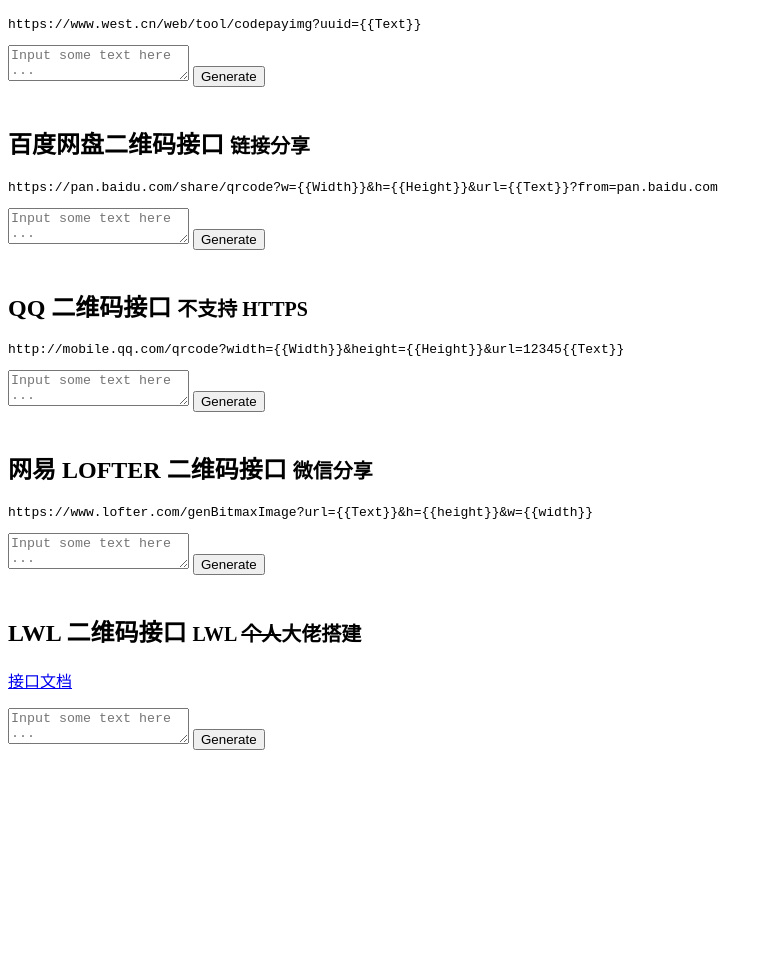
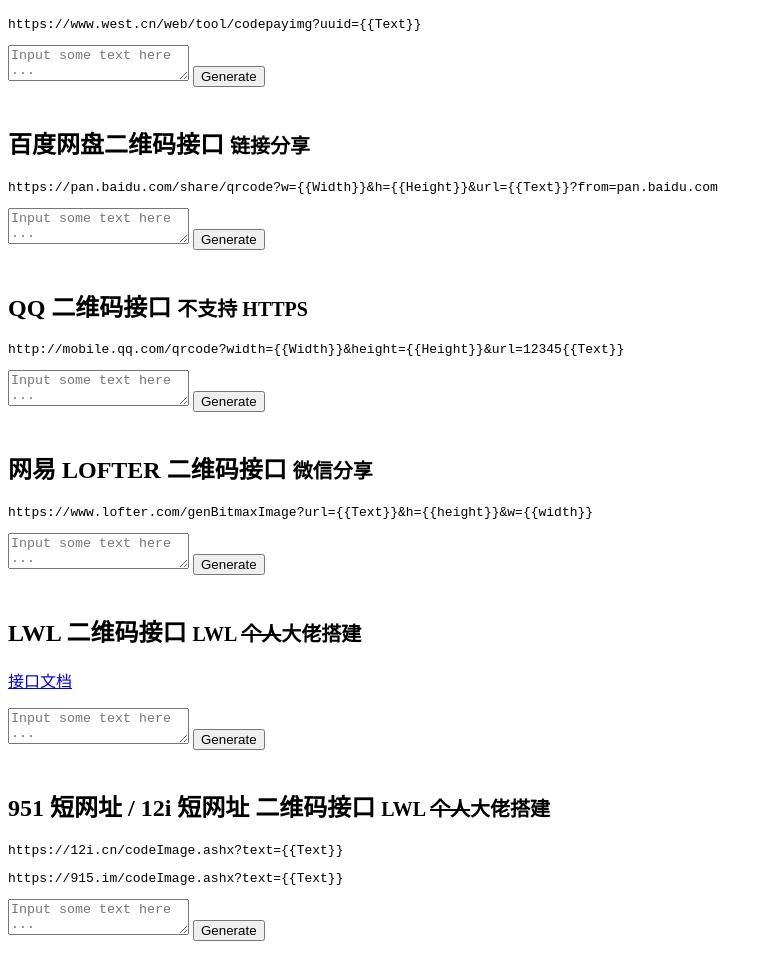
Before and after one commit to SukkaLab/qrcode, a plain HTML site: page index.html in a window 1280 px wide. Shown: the part 127-1094 px from the top of the page, without its empty margins (0-773 px from the left). Before the commit the page ends 903 px from the top, so only its background shows below. Drawn offline with Linux system fonts and the light colour scheme; some icons are missing.

Commit message:
Add new API

```diff
--- a/index.html
+++ b/index.html
@@ -90,6 +90,20 @@
             </div>
             <img id="qrLWL">
         </div>
+        <div class="sk-mt-4">
+            <h2 class="h4">951 短网址 / 12i 短网址 二维码接口
+                <small class="sk-pl-2">LWL
+                    <del>个人</del>大佬搭建</small>
+            </h2>
+            <pre><code>https://12i.cn/codeImage.ashx?text={{Text}}</code></pre>
+            <pre><code>https://915.im/codeImage.ashx?text={{Text}}</code></pre>
+
+            <div class="form-group">
+                <textarea class="form-input" id="input951" type="text" placeholder="Input some text here ..."></textarea>
+                <button class="btn btn-primary" type="submit" onclick="generate951()">Generate</button>
+            </div>
+            <img id="qr951"><img id="qr12i">
+        </div>
 
     </div>
     <script>
@@ -112,6 +126,10 @@
         function generateLWL() {
             document.getElementById('qrLWL').src = "https://api.lwl12.com/img/qrcode/get?ct=" + document.getElementById('inputLWL').value.replace(/\&/g, '%26').replace(/\?/g, '%3f') + "&w=200&h=200";
         }
+        function generate951() {
+            document.getElementById('qr951').src = "https://951.im/codeImage.ashx?text=" + document.getElementById('inputLWL').value.replace(/\&/g, '%26').replace(/\?/g, '%3f');
+            document.getElementById('qr12i').src = "https://12i.cn/codeImage.ashx?text=" + document.getElementById('inputLWL').value.replace(/\&/g, '%26').replace(/\?/g, '%3f');
+        }
     </script>
     <script>!function (a, b, c, d, e) { var f = c.screen, g = encodeURIComponent, h = ["ga=" + a, "dt=" + g(d.title), "dr=" + g(d.referrer), "ul=" + (e.language || e.browserLanguage || e.userLanguage), "sd=" + f.colorDepth + "-bit", "sr=" + f.width + "x" + f.height, "vp=" + Math.max(d.documentElement.clientWidth, c.innerWidth || 0) + "x" + Math.max(d.documentElement.clientHeight, c.innerHeight || 0), "z=" + +new Date]; c.__ga_img = new Image, c.__ga_img.src = b + "?" + h.join("&") }("UA-122669675-3", "https://ga.giuem.com", window, document, navigator, location);</script>
 </body>
```
